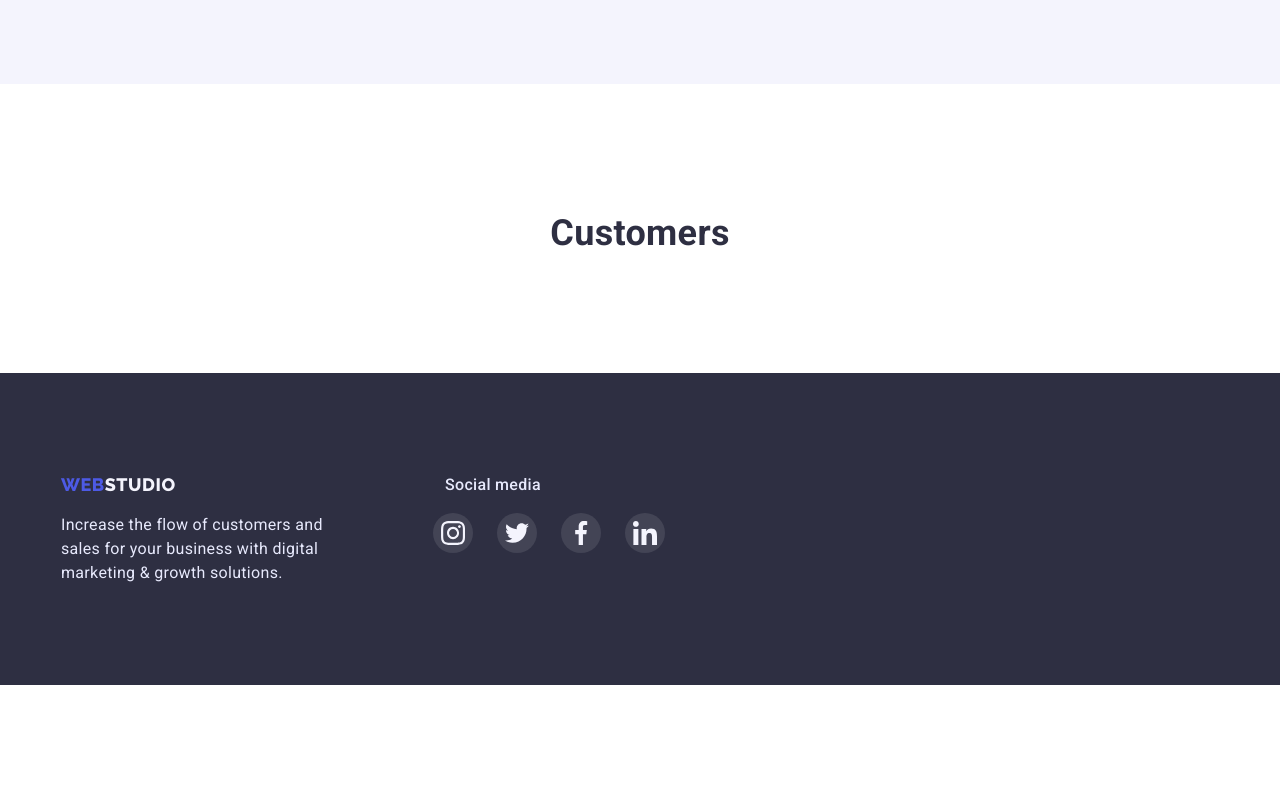
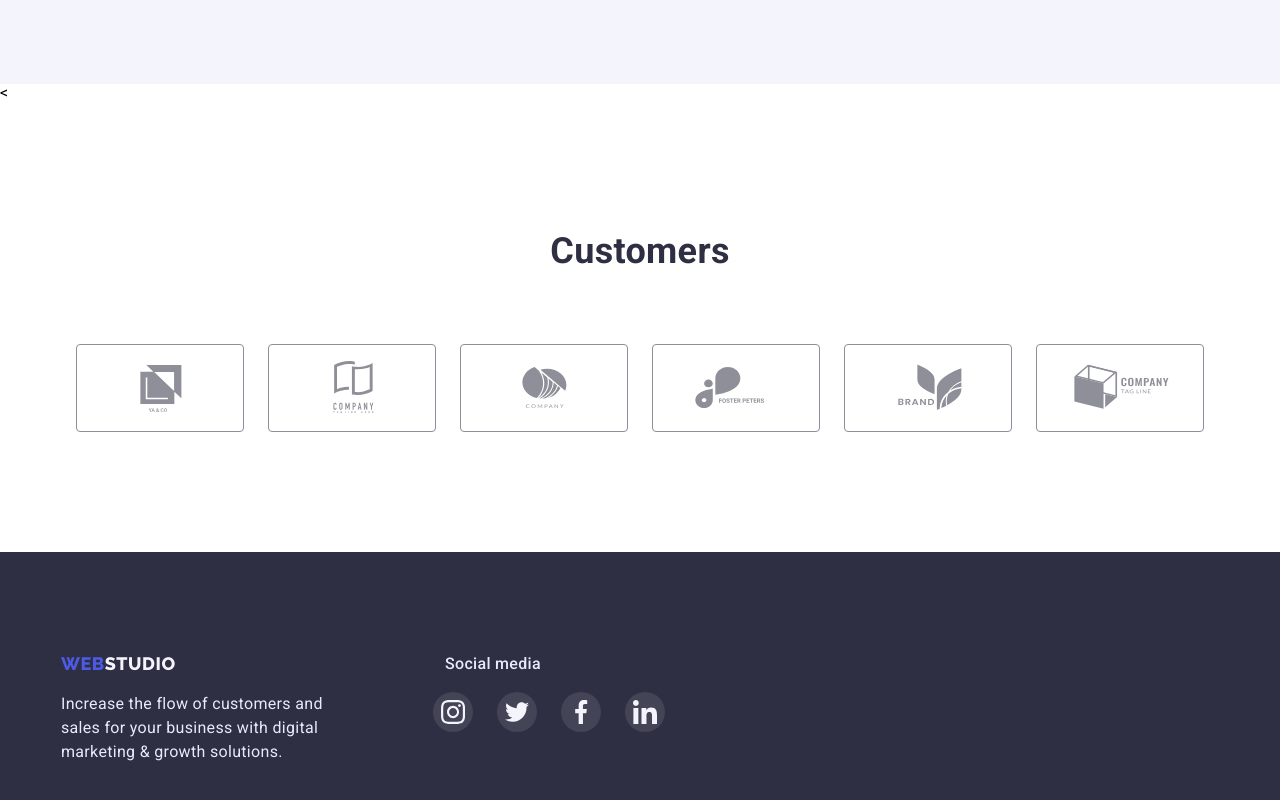
Before and after one commit to bulo4ka032/goit-markup-hw-05, a plain HTML site: page index.html in a window 1280 px wide. Shown: the part 2377-3177 px from the top of the page. Before the commit the page ends 3062 px from the top, so only its background shows below. Drawn offline with nearby package versions, Linux system fonts and the light colour scheme.

Commit message:
customers section

```diff
--- a/css/styles.css
+++ b/css/styles.css
@@ -386,6 +386,23 @@ margin-bottom: 24px;
   margin-bottom: 120px;
 }
 
+.customers-list {
+  display: flex;
+  gap: 24px;
+  justify-content: center;
+}
+
+.customers-item {
+  width: 168px;
+  height: 88px;
+  display: flex;
+  align-items: center;
+  justify-content: center;
+
+  border-radius: 4px;
+  border: 1px solid #8e8f99;
+}
+
 /* \\\\\\\\\\\\\\\\\\\ Portfolio ////////////////// */
 
 .portfolio-section {
--- a/index.html
+++ b/index.html
@@ -333,9 +333,53 @@
         </div>
       </section>
       <!-- CUSTOMERS -->
-      <section class="customers-section">
+      <      <section class="customers-section">
         <div class="container">
           <h2 class="customers-title">Customers</h2>
+          <ul class="list customers-list">
+            <li class="customers-item">
+              <a href="" class="customer-link">
+                <svg class="customer-icon" width="104" height="56">
+                  <use href="./images/icons.svg#client-logo-first"></use>
+                </svg>
+              </a>
+            </li>
+            <li class="customers-item">
+              <a href="" class="customer-link">
+                <svg class="customer-icon" width="104" height="56">
+                  <use href="./images/icons.svg#client-logo-second"></use>
+                </svg>
+              </a>
+            </li>
+            <li class="customers-item">
+              <a href="" class="customer-link">
+                <svg class="customer-icon" width="104" height="56">
+                  <use href="./images/icons.svg#client-logo-third"></use>
+                </svg>
+              </a>
+            </li>
+            <li class="customers-item">
+              <a href="" class="customer-link">
+                <svg class="customer-icon" width="104" height="56">
+                  <use href="./images/icons.svg#client-logo-fourth"></use>
+                </svg>
+              </a>
+            </li>
+            <li class="customers-item">
+              <a href="" class="customer-link">
+                <svg class="customer-icon" width="104" height="56">
+                  <use href="./images/icons.svg#client-logo-fifth"></use>
+                </svg>
+              </a>
+            </li>
+            <li class="customers-item">
+              <a href="" class="customer-link">
+                <svg class="customer-icon" width="104" height="56">
+                  <use href="./images/icons.svg#client-logo-sixth"></use>
+                </svg>
+              </a>
+            </li>
+          </ul>
         </div>
       </section>
     </main>
```
